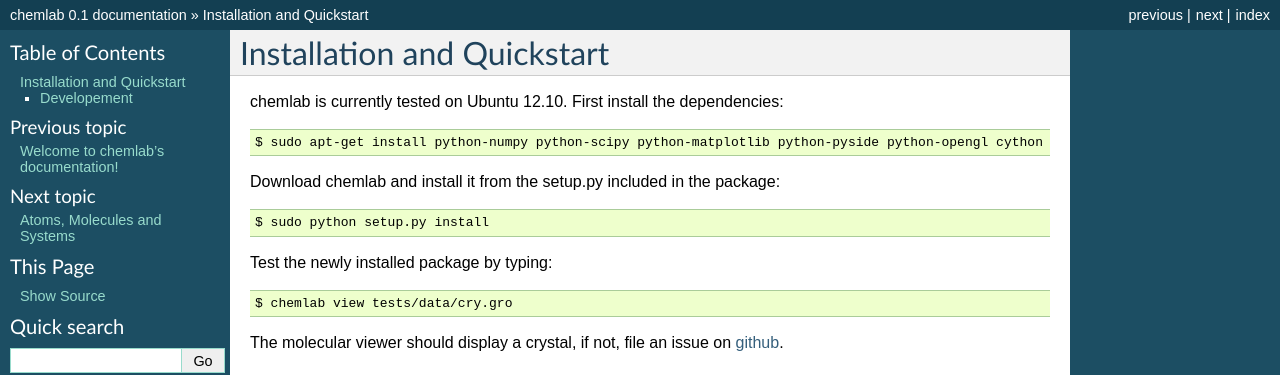
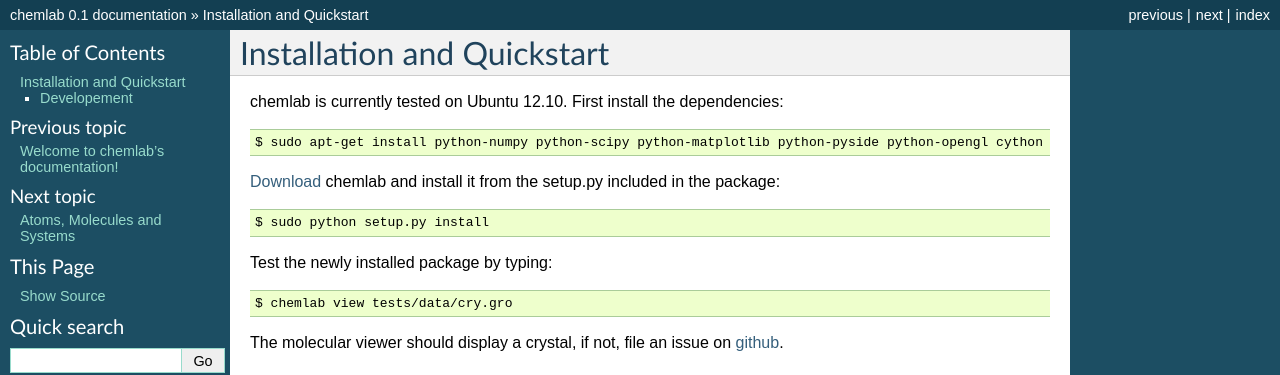
Before and after one commit to chemlab/chemlab, a Sphinx documentation site: the page built from docs/installation.rst, in a window 1280 px wide. Shown: the top 375 px of the page. Built offline with Sphinx 7.4.7, drawn with Linux system fonts in a browser that asks for light colours; formulas are drawn with MathJax 3.

```diff
--- a/docs/installation.rst
+++ b/docs/installation.rst
@@ -7,8 +7,9 @@ install the dependencies::
 
     $ sudo apt-get install python-numpy python-scipy python-matplotlib python-pyside python-opengl cython
 
-Download chemlab and install it from the setup.py included in the
-package::
+`Download
+<https://pypi.python.org/packages/source/c/chemlab/chemlab-0.1.tar.gz>`_
+chemlab and install it from the setup.py included in the package::
 
     $ sudo python setup.py install
 
```
